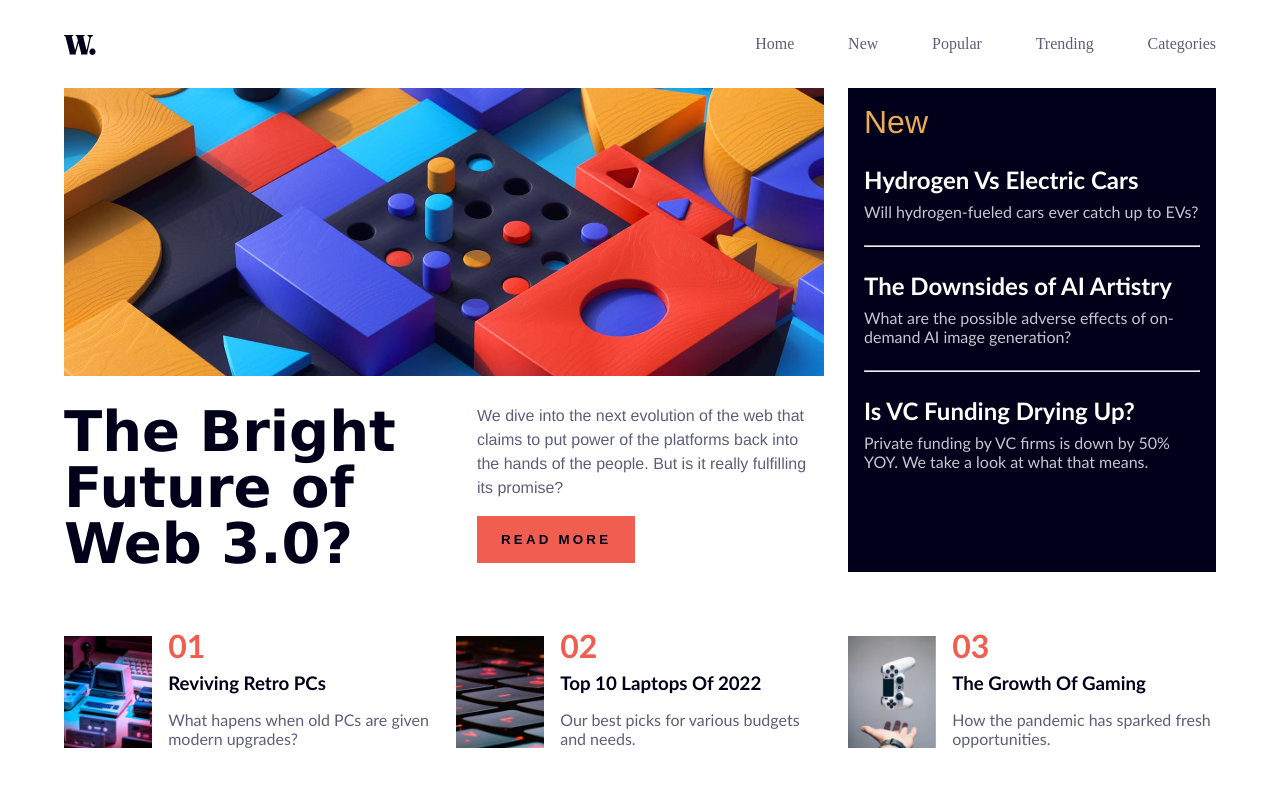
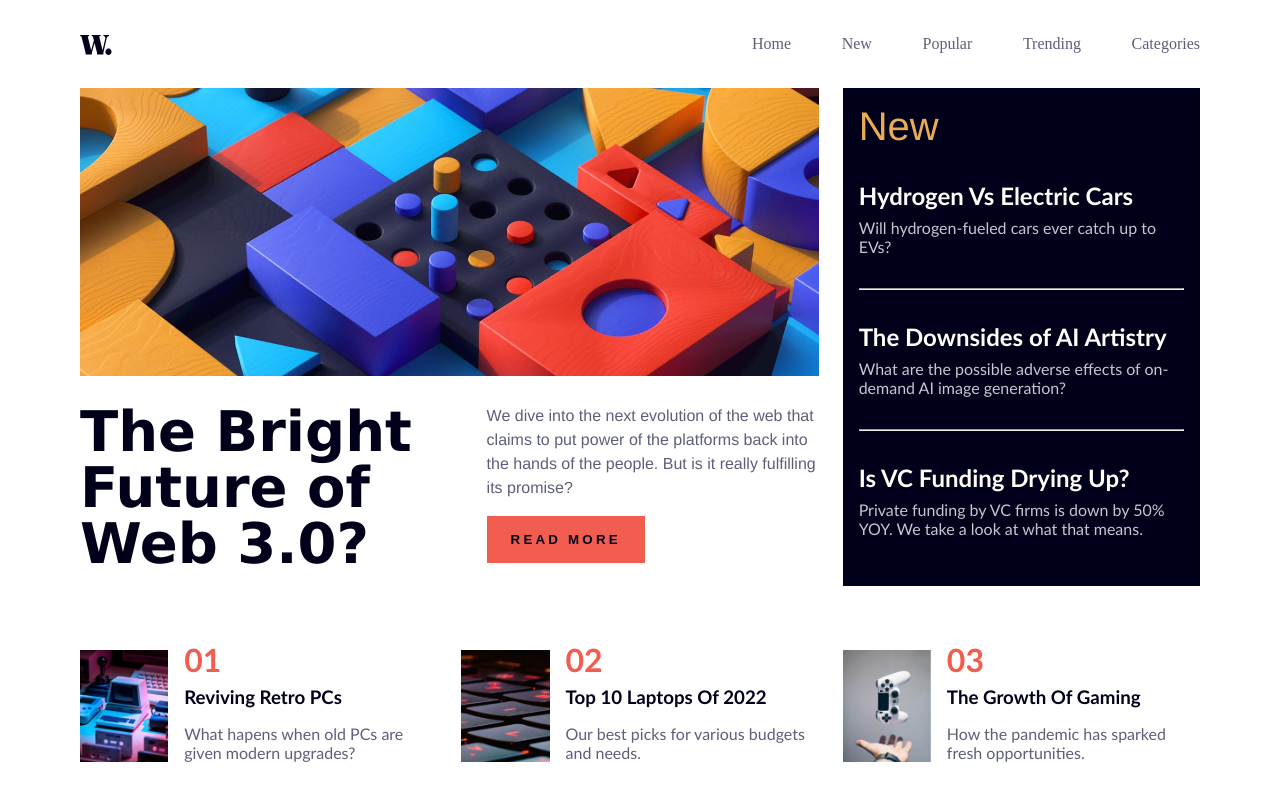
Before and after one commit to TheGozman/News-Home-Page, a plain HTML site: page index.html in a window 1280 px wide. Drawn offline with Linux system fonts and the light colour scheme.

Commit message:
Update styles.css

```diff
--- a/styles.css
+++ b/styles.css
@@ -152,6 +152,12 @@ article {
     font-weight: 200;
     font-size: 2rem;
 }
+
+/* .sub__div {
+    display: flex;
+    flex-direction: column;
+    justify-content: space-evenly;
+} */
 
 .sub__div1,
 .sub__div2 {
@@ -341,7 +347,7 @@ h3:hover {
 
     body {
 
-        padding: 2rem 4rem;
+        padding: 2rem 5rem;
     }
 
     nav {
@@ -377,6 +383,16 @@ h3:hover {
 
     button {
         margin: 1rem 0 0 0;
+    }
+
+    .sub__title {
+        font-size: 2.5rem;
+    }
+
+    .sub__div1,
+    .sub__div2,
+    .sub__div3 {
+        margin: 2rem 0;
     }
 
     h2 {
```
